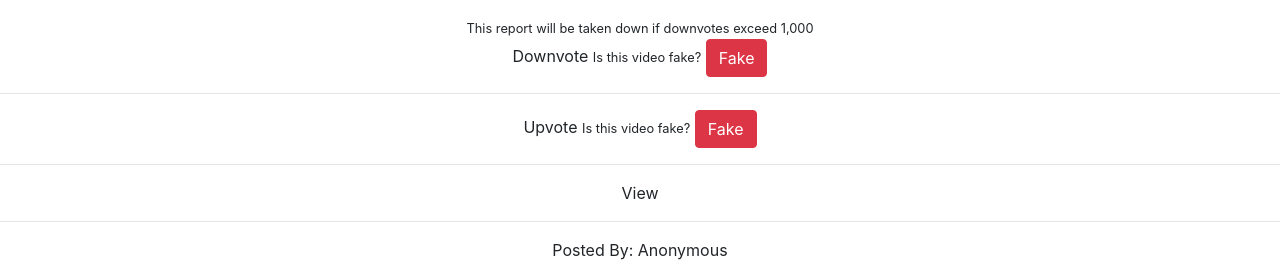
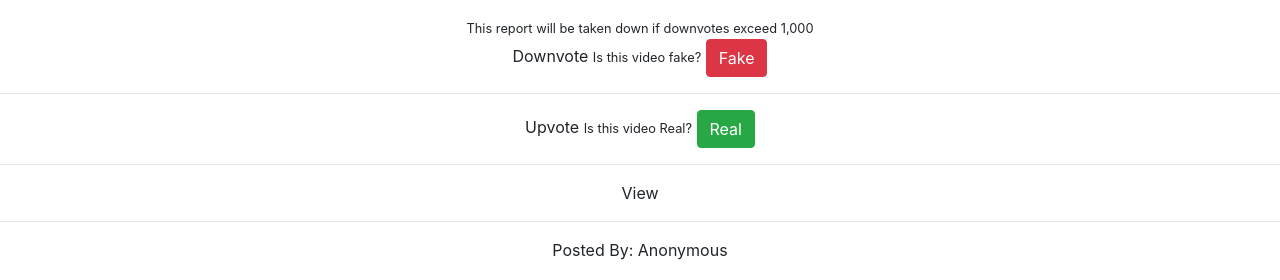
Before and after one commit to d-imosemi/ELECTION_SITUATION_REPORT, a Django app: template report/templates/report_detail.html in a window 1280 px wide. Shown: the part 593-873 px from the top of the page. Run offline with Django 3.2, Linux system fonts and the light colour scheme; the template is opened without the code that fills it, so the values that code supplies are empty; some libraries are stand-ins or nearby versions; some web fonts are replaced.

Commit message:
'addition'

```diff
--- a/report/models.py
+++ b/report/models.py
@@ -13,11 +13,11 @@ def validate_is_mp4(file):
     valid_mime_types = ['video/mp4', 'video/mpeg',]
     file_mime_type = magic.from_buffer(file.read(2048), mime=True)
     if file_mime_type not in valid_mime_types:
-        raise ValidationError('Unsupported file type.')
+        raise ValidationError('Unsupported file type. Acceptable files are .MPEG and .MP4 only')
     valid_file_extensions = ['.MP4', '.mp4', '.mpeg', '.MPEG',]
     ext = os.path.splitext(file.name)[1]
     if ext.lower() not in valid_file_extensions:
-        raise ValidationError('Unacceptable file extension. Acceptable files are .MP4')
+        raise ValidationError('Unacceptable file extension. Acceptable files are .MP4 .MPEG')
 
 def validate_file_size(value):
     filesize= value.size
--- a/report/templates/dashboard.html
+++ b/report/templates/dashboard.html
@@ -106,6 +106,9 @@ Upload Report
 <p>Posted On: {{ i.created_on }}</p>
 <p>ID: {{ i.id }}</p>
 <p><b>Status</b>: {% if i.published %} Approved {% else %} Awaiting Approval {% endif %}</p>
+{% if i.main %}
+<p>{% if i.main %} &#10003 {% endif %}</p>
+{% endif %}
 
 <hr><hr>
 
--- a/report/templates/report_detail.html
+++ b/report/templates/report_detail.html
@@ -61,8 +61,8 @@
             {% endif %}
     </form>
     {% else %}
-    <small>Is this video fake?</small>
-    <a class="btn btn-danger" href="{% url 'login' %}">Fake</a>
+    <small>Is this video Real?</small>
+    <a class="btn btn-success" href="{% url 'login' %}">Real</a>
     <hr>
     {% endif %}
 </p></span>
```
Also changed, not shown: report/admin.py (+7 -1 lines).
